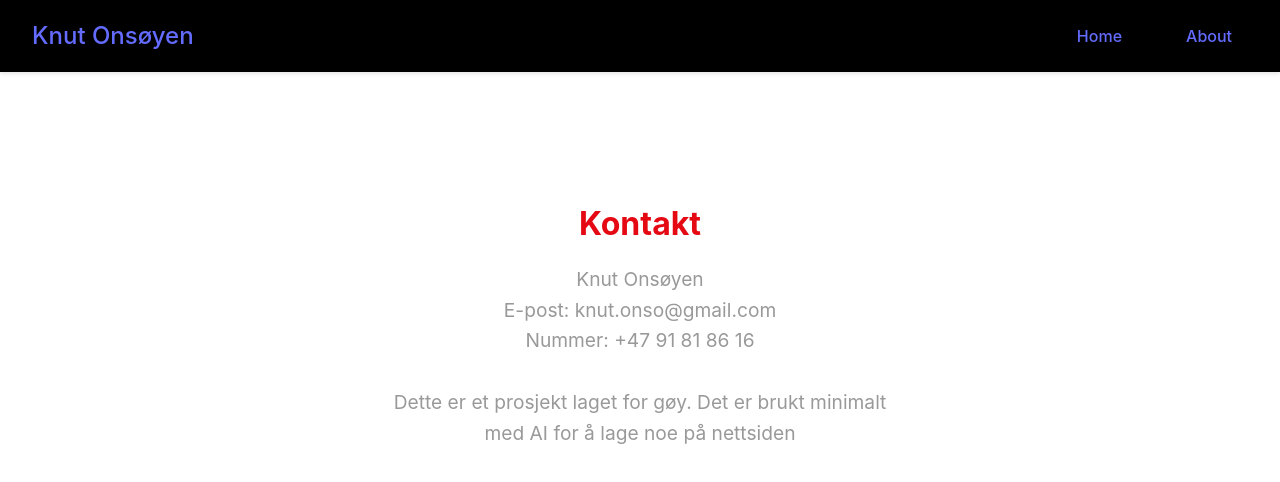
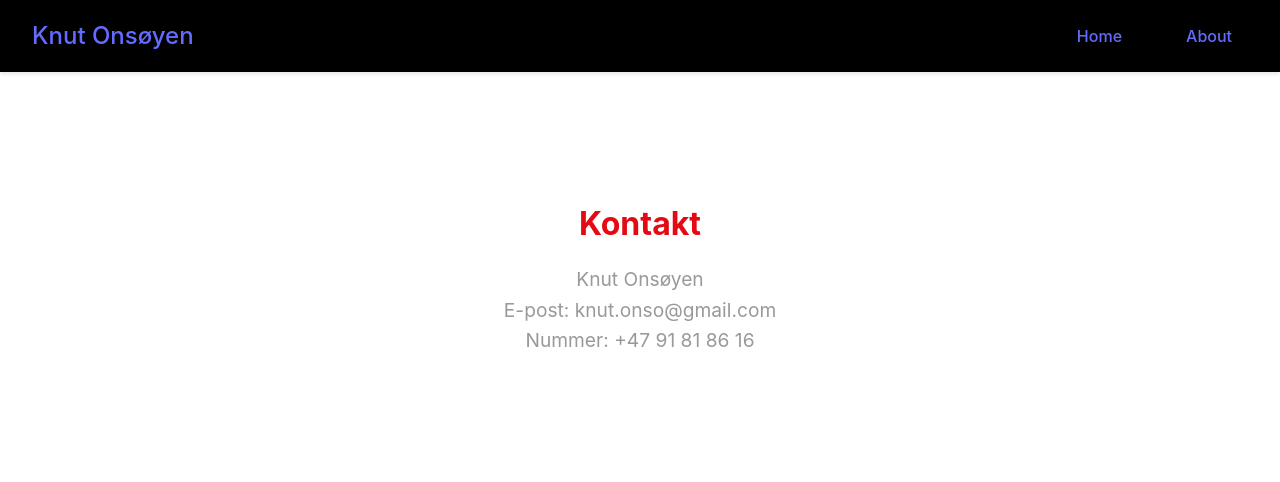
Before and after one commit to Knut1999/React1, a React (Vite) app: page /About in a window 1280 px wide. Shown: the top 482 px of the page. Built offline with nearby package versions, Linux system fonts and the light colour scheme.

Commit message:
Oppdatering

```diff
--- a/src/pages/About.jsx
+++ b/src/pages/About.jsx
@@ -7,8 +7,7 @@ function About() {
         Knut Onsøyen<br />
         E-post: knut.onso@gmail.com <br />
         Nummer: +47 91 81 86 16 <br />
-        <br />
-        Dette er et prosjekt laget for gøy. Det er brukt minimalt med AI for å lage noe på nettsiden
+
         </p>
     </div>
 }
```
